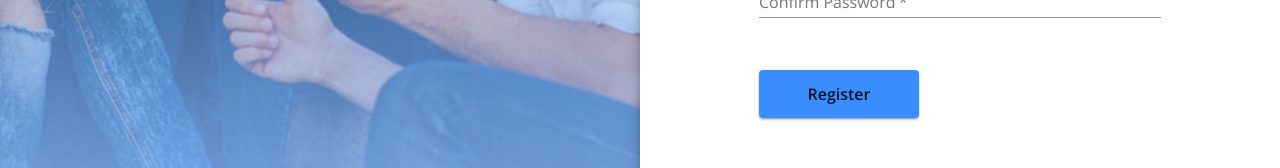
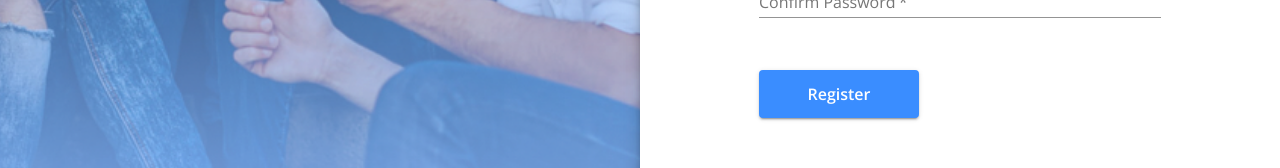
Before and after one commit to TawfiqKhan/messenger, a React (Create React App) app in the folder client/: page / in a window 1280 px wide. Shown: the part 511-679 px from the top of the page. Built offline with nearby package versions, Linux system fonts and the light colour scheme; no server answers.

Commit message:
move style code to a sperate file, clean up code

```diff
--- a/client/src/Login.js
+++ b/client/src/Login.js
@@ -1,7 +1,7 @@
 import React from "react";
-import { Redirect, useHistory } from "react-router-dom";
+import { Redirect } from "react-router-dom";
 import { connect } from "react-redux";
-import { makeStyles } from "@material-ui/core/styles";
+import useStyles from "./useStyles";
 import CssBaseline from "@material-ui/core/CssBaseline";
 import Paper from "@material-ui/core/Paper";
 import {
@@ -15,51 +15,6 @@ import {
 import { login } from "./store/utils/thunkCreators";
 import img from "./images/bg-img.png";
 import AuthHeader from "./AuthHeader";
-
-const useStyles = makeStyles((theme) => ({
-  root: {
-    display: "flex",
-    flexGrow: 8,
-  },
-  authWrapper: {
-    display: "flex",
-    alignItems: "flex-start",
-    justifyContent: "space-between",
-    flexDirection: "column",
-    minHeight: "100vh",
-    paddingTop: 23,
-    "& .makeStyles-authHeader-8": {
-      justifyContent: "center",
-    },
-  },
-  introImage: {
-    objectFit: "cover",
-    height: "100%",
-    width: "100%",
-  },
-  welcome: {
-    fontSize: 26,
-    paddingBottom: 20,
-    color: "#000000",
-    fontWeight: 700,
-    fontFamily: "'Open Sans'",
-  },
-  form: {
-    width: "100%", // Fix IE 11 issue.
-    marginTop: theme.spacing(1),
-    display: "flex",
-    flexDirection: "column",
-  },
-  submit: {
-    padding: 10,
-    width: 160,
-    borderRadius: theme.shape.borderRadius,
-    marginTop: 49,
-    fontSize: 16,
-    backgroundColor: "#3a8dff",
-    fontWeight: "bold",
-  },
-}));
 
 const Login = (props) => {
   const { user, login } = props;
@@ -125,6 +80,7 @@ const Login = (props) => {
                 type="submit"
                 variant="contained"
                 size="large"
+                color="primary"
                 className={classes.submit}
               >
                 Login
--- a/client/src/Signup.js
+++ b/client/src/Signup.js
@@ -1,7 +1,7 @@
 import React, { useState } from "react";
-import { Redirect, useHistory } from "react-router-dom";
+import { Redirect } from "react-router-dom";
 import { connect } from "react-redux";
-import { makeStyles } from "@material-ui/core/styles";
+import useStyles from "./useStyles";
 import CssBaseline from "@material-ui/core/CssBaseline";
 import Paper from "@material-ui/core/Paper";
 import {
@@ -16,51 +16,6 @@ import {
 import { register } from "./store/utils/thunkCreators";
 import img from "./images/bg-img.png";
 import AuthHeader from "./AuthHeader";
-
-const useStyles = makeStyles((theme) => ({
-  root: {
-    display: "flex",
-    flexGrow: 8,
-  },
-  authWrapper: {
-    display: "flex",
-    alignItems: "flex-start",
-    justifyContent: "space-between",
-    flexDirection: "column",
-    minHeight: "100vh",
-    paddingTop: 23,
-    "& .makeStyles-authHeader-8": {
-      justifyContent: "center",
-    },
-  },
-  introImage: {
-    objectFit: "cover",
-    height: "100%",
-    width: "100%",
-  },
-  welcome: {
-    fontSize: 26,
-    paddingBottom: 20,
-    color: "#000000",
-    fontWeight: 700,
-    fontFamily: "'Open Sans'",
-  },
-  form: {
-    width: "100%", // Fix IE 11 issue.
-    marginTop: theme.spacing(1),
-    display: "flex",
-    flexDirection: "column",
-  },
-  submit: {
-    padding: 10,
-    width: 160,
-    borderRadius: theme.shape.borderRadius,
-    marginTop: 49,
-    fontSize: 16,
-    backgroundColor: "#3a8dff",
-    fontWeight: "bold",
-  },
-}));
 
 const Login = (props) => {
   const { user, register } = props;
@@ -161,6 +116,7 @@ const Login = (props) => {
                 type="submit"
                 variant="contained"
                 size="large"
+                color="primary"
                 className={classes.submit}
               >
                 Register
--- a/client/src/components/Sidebar/Chat.js
+++ b/client/src/components/Sidebar/Chat.js
@@ -1,6 +1,5 @@
 // import React, { Component } from "react";
 import { useState, useEffect } from "react";
-import axios from "axios";
 import { Box } from "@material-ui/core";
 import { BadgeAvatar, ChatContent } from "../Sidebar";
 import { withStyles } from "@material-ui/core/styles";
--- a/client/src/store/utils/thunkCreators.js
+++ b/client/src/store/utils/thunkCreators.js
@@ -1,6 +1,5 @@
 import axios from "axios";
 import socket from "../../socket";
-import io from "socket.io-client";
 import {
   gotConversations,
   addConversation,
--- /dev/null
+++ b/client/src/useStyles.js
@@ -0,0 +1,49 @@
+import { makeStyles } from "@material-ui/core/styles";
+
+const useStyles = makeStyles((theme) => ({
+  root: {
+    display: "flex",
+    flexGrow: 8,
+  },
+  authWrapper: {
+    display: "flex",
+    alignItems: "flex-start",
+    justifyContent: "space-between",
+    flexDirection: "column",
+    minHeight: "100vh",
+    paddingTop: 23,
+    "& .makeStyles-authHeader-8": {
+      justifyContent: "center",
+    },
+  },
+  introImage: {
+    objectFit: "cover",
+    height: "100%",
+    width: "100%",
+  },
+  welcome: {
+    fontSize: 26,
+    paddingBottom: 20,
+    color: "#000000",
+    fontWeight: 700,
+    fontFamily: "'Open Sans'",
+  },
+  form: {
+    width: "100%", // Fix IE 11 issue.
+    marginTop: theme.spacing(1),
+    display: "flex",
+    flexDirection: "column",
+  },
+  submit: {
+    padding: 10,
+    width: 160,
+    borderRadius: theme.shape.borderRadius,
+    marginTop: 49,
+    fontSize: 16,
+    backgroundColor: "#3a8dff",
+    fontWeight: 700,
+    color: "#FFF",
+  },
+}));
+
+export default useStyles;
```
